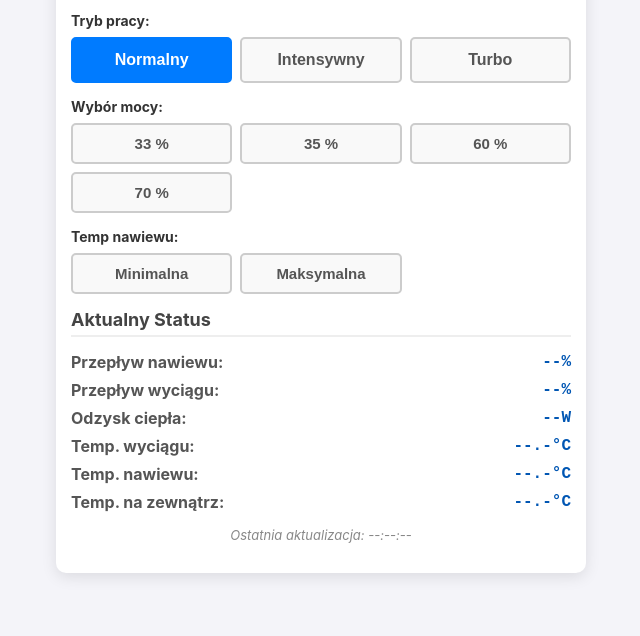
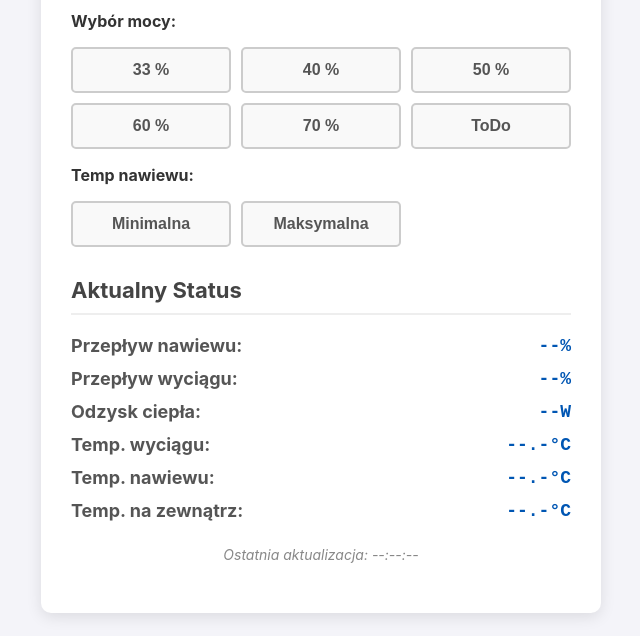
Before and after one commit to ubap/go-home, a plain HTML site: page static/index.html in a window 1280 px wide. Shown: the part 164-800 px from the top of the page, without its empty margins (319-959 px from the left). Drawn offline with Linux system fonts and the light colour scheme; no server answers.

Commit message:
No possibility to set mode

```diff
--- a/static/index.html
+++ b/static/index.html
@@ -57,7 +57,7 @@
             gap: 10px;
         }
 
-        .mode-btn, .power-btn {
+        .power-btn {
             padding: 12px;
             font-size: 16px;
             font-weight: bold;
@@ -72,12 +72,12 @@
             position: relative;
         }
 
-        .mode-btn:hover, .power-btn:hover {
+        .power-btn:hover {
             border-color: #007bff;
             color: #007bff;
         }
 
-        .mode-btn.active, .power-btn.active {
+        .power-btn.active {
             background-color: #007bff;
             color: #fff;
             border-color: #007bff;
@@ -179,14 +179,14 @@
         }
 
 
-        /* ================================================== */
+        /* ==================================================== */
         /* ===    STYLE DLA URZĄDZEŃ MOBILNYCH (TELEFON)    === */
-        /* ================================================== */
+        /* ==================================================== */
 
         @media (max-width: 480px) {
             /* html, body {
-                overflow: hidden; /* Wyłącza scrollowanie na urządzeniach mobilnych */
-            } */
+                overflow: hidden; //  Wyłącza scrollowanie na urządzeniach mobilnych
+            }  */
 
             body {
                 padding: 10px;
@@ -250,23 +250,20 @@
     <div class="control-section">
         <h2>Sterowanie</h2>
 
-        <p><strong>Tryb pracy:</strong></p>
-        <div class="button-group">
-            <button class="mode-btn active" onclick="setPower(this)">Normalny</button>
-            <button class="mode-btn" onclick="setPower(this)">Intensywny</button>
-            <button class="mode-btn" onclick="setPower(this)">Turbo</button>
-        </div>
-
         <p><strong>Wybór mocy:</strong></p>
         <div class="button-group">
             <button class="power-btn" onclick="setPower(this)">
                 <span class="btn-text">33 %</span></button>
             <button class="power-btn" onclick="setPower(this)">
-                <span class="btn-text">35 %</span></button>
+                <span class="btn-text">40 %</span></button>
+            <button class="power-btn" onclick="setPower(this)">
+                <span class="btn-text">50 %</span></button>
             <button class="power-btn" onclick="setPower(this)">
                 <span class="btn-text">60 %</span></button>
             <button class="power-btn" onclick="setPower(this)">
                 <span class="btn-text">70 %</span></button>
+            <button class="power-btn" onclick="setPower(this)">
+                <span class="btn-text">ToDo</span></button>
         </div>
 
         <p><strong>Temp nawiewu:</strong></p>
```
Also changed, not shown: 1 other file.
